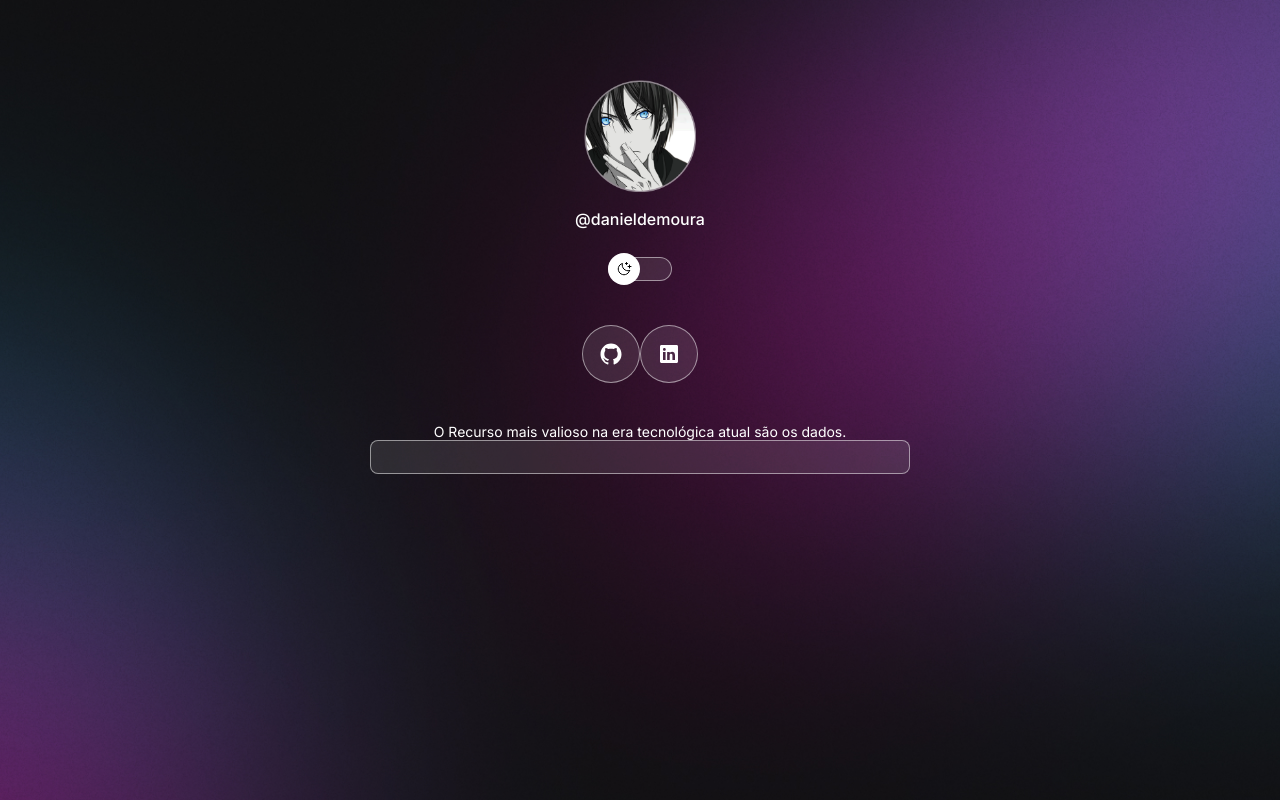
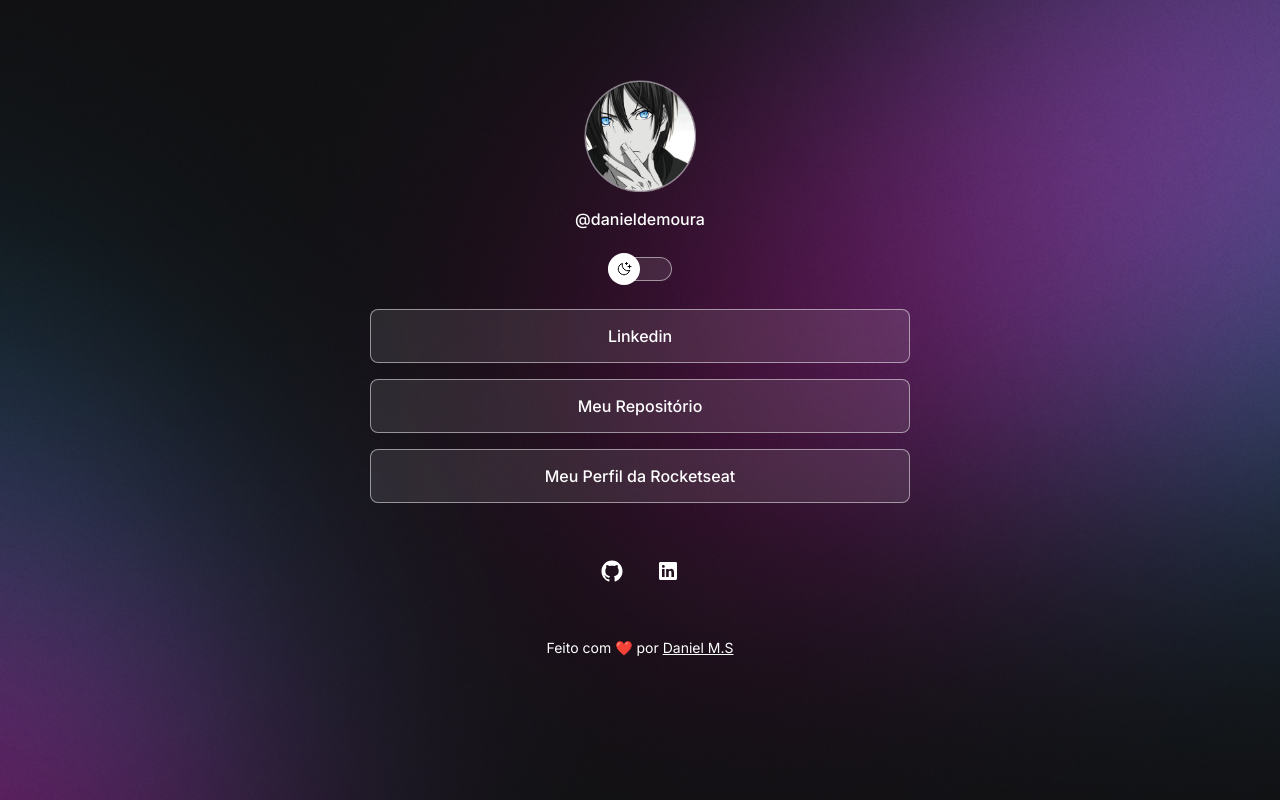
Before and after one commit to geradornot/testex, a plain HTML site: page index.html in a window 1280 px wide. Drawn offline with nearby package versions, Linux system fonts and the light colour scheme.

Commit message:
Update index.html

```diff
--- a/index.html
+++ b/index.html
@@ -31,13 +31,32 @@
 
       <ul>
         <li>
+          <a
+            href="https://www.linkedin.com/in/daniel-de-moura-silva-a123a724b/"
+            target="_blank"
+            >Linkedin</a
+          >
+        </li>
+        <li>
+          <a href="https://github.com/danieldemoura" target="_blank"
+            >Meu Repositório</a
+          >
+        </li>
+        <li>
+          <a
+            href="https://app.rocketseat.com.br/me/daniel-moura"
+            target="_blank"
+            >Meu Perfil da Rocketseat</a
+          >
+        </li>
+      </ul>
       <section id="social-links">
         <a href="https://github.com/danieldemoura" target="_blank">
           <ion-icon name="logo-github"></ion-icon>
         </a>
 
         <a
-          href=""
+          href="https://www.linkedin.com/in/daniel-de-moura-silva-a123a724b/"
           target="_blank"
         >
           <ion-icon name="logo-linkedin"></ion-icon>
@@ -45,10 +64,12 @@
       </section>
 
       <footer>
-        O Recurso mais valioso na era tecnológica atual são os dados.
+        Feito com ❤️ por
         <a
-          href=""
+          href="https://www.linkedin.com/in/daniel-de-moura-silva-a123a724b/"
           target="_blank"
+          >Daniel M.S</a
+        >
       </footer>
     </main>
 
```
